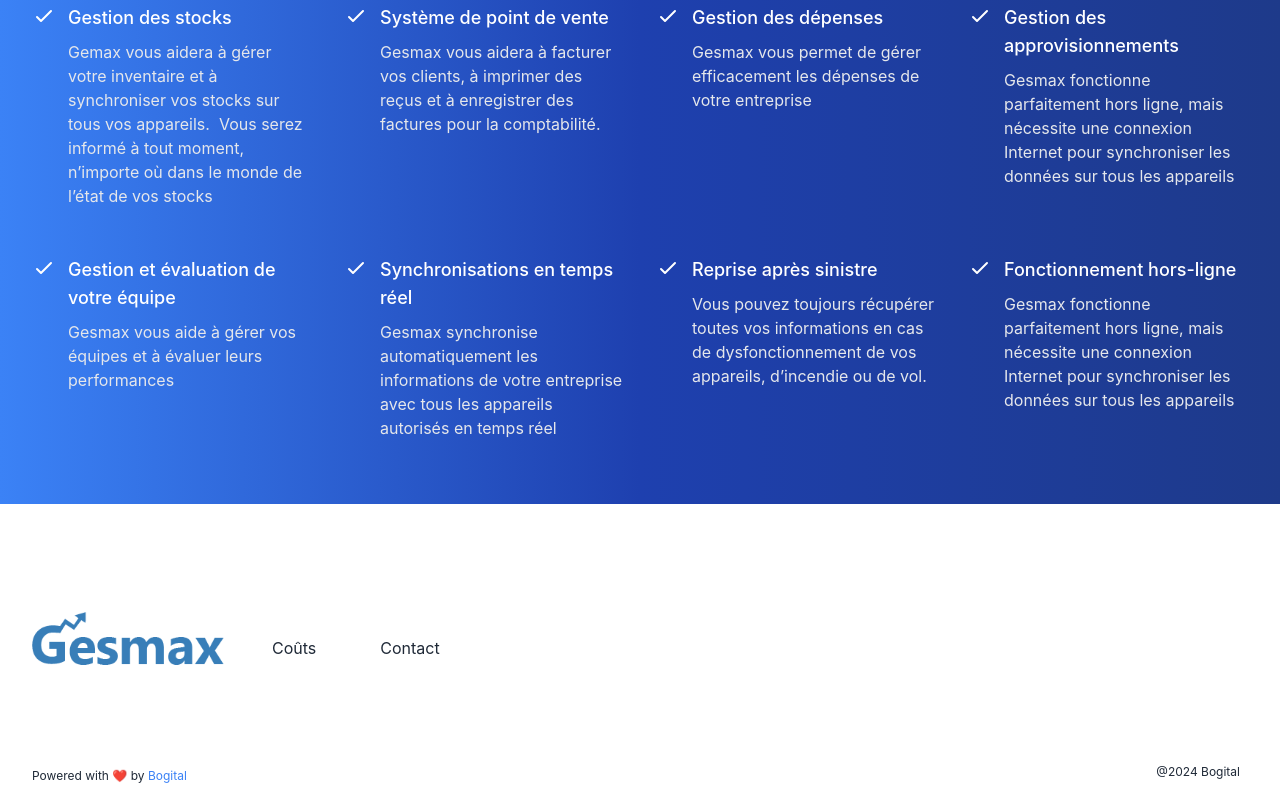
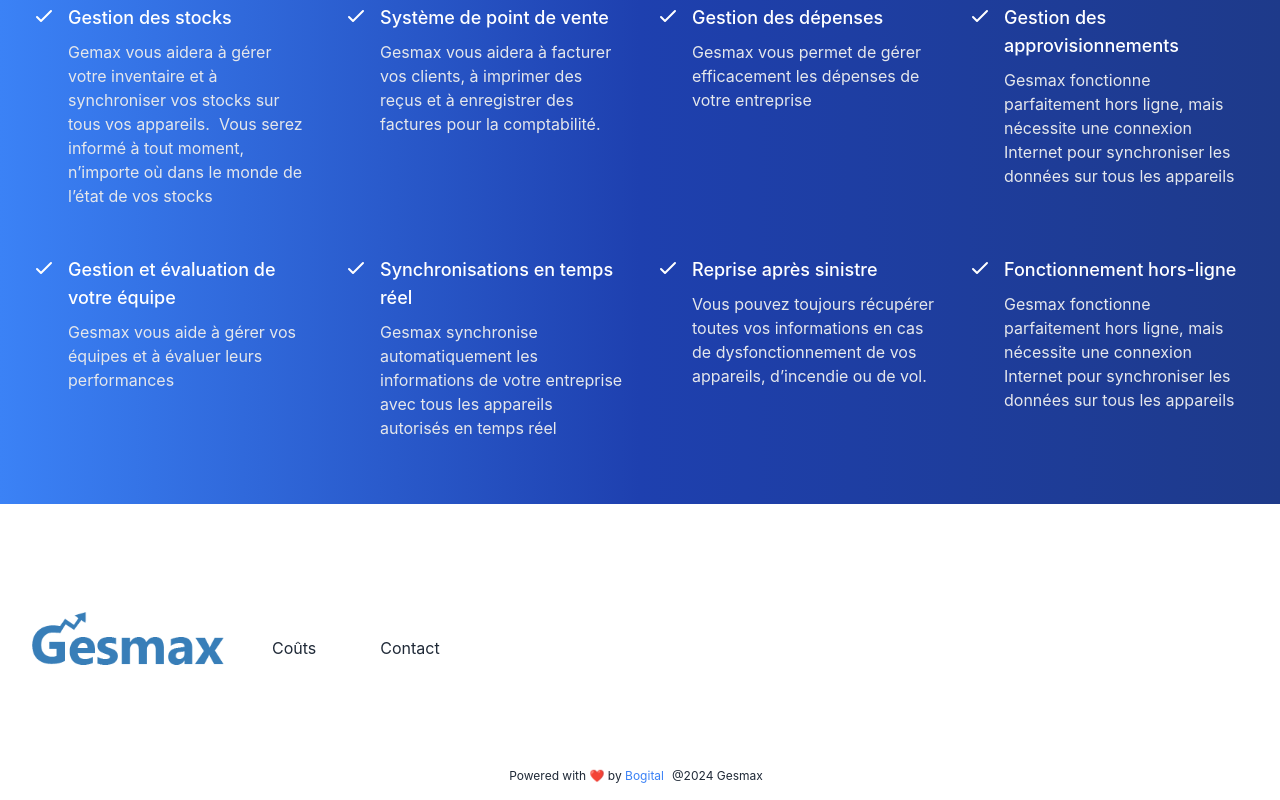
Before and after one commit to kamicodaxe/gesmax.web, a Next.js app: page / in a window 1280 px wide. Shown: the part 768-1568 px from the top of the page. Built offline with nearby package versions, Linux system fonts and the light colour scheme; no server answers.

Commit message:
Update footer copyright

```diff
--- a/components/Footer.tsx
+++ b/components/Footer.tsx
@@ -43,9 +43,9 @@
                 </div>
             </div>
 
-            <div className="flex flex-row items-center justify-between mb-4 px-4 mx-auto max-w-7xl sm:px-6 lg:px-8">
+            <div className="flex flex-row items-end justify-center mb-4 px-4 mx-auto max-w-7xl sm:px-6 lg:px-8">
                 <p className="text-xs text-center pt-4 md:pt-2">{strings.poweredBy} <a href="https://bogital.com" className="text-primary" target="_blank" rel="noreferrer">Bogital</a></p>
-                <p className="text-xs text-center px-2 hover:text-primary"><a href="#@2024" target="_blank" rel="noreferrer">@2024 </a>Bogital</p>
+                <p className="text-xs text-center px-2 hover:text-primary"><a href="#@2024" target="_blank" rel="noreferrer">@2024 </a>Gesmax</p>
             </div>
         </footer>
     )
```
